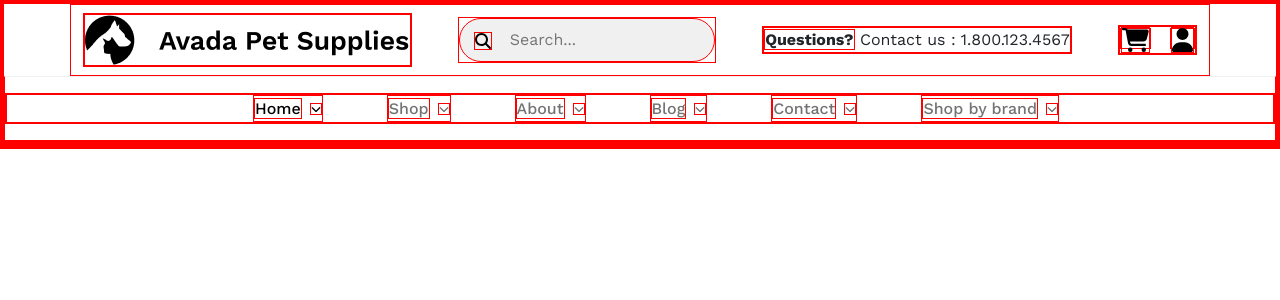
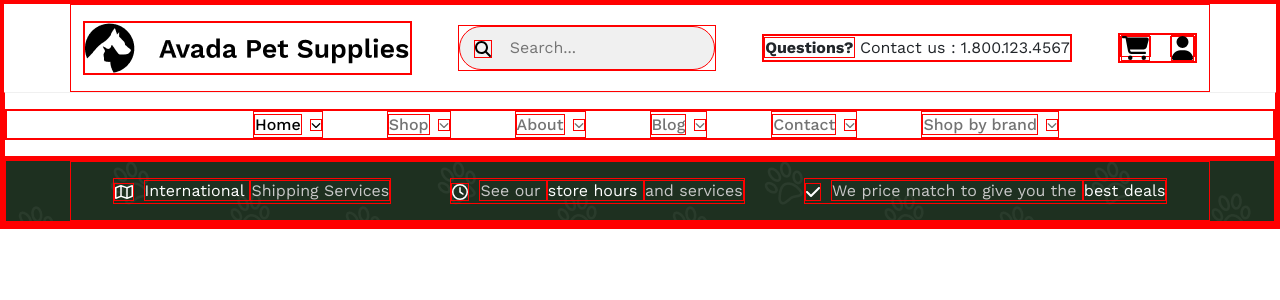
Before and after one commit to salamone-gius/proj-html-vuejs, a Vue app: page / in a window 1280 px wide. Shown: the top 300 px of the page. Built offline with nearby package versions, Linux system fonts and the light colour scheme; a web font is replaced by a local one.

Commit message:
ServicesBar comp created (main)

```diff
--- a/src/assets/style/global-parts/_variables.scss
+++ b/src/assets/style/global-parts/_variables.scss
@@ -13,6 +13,7 @@
     --tertiary-txt-color: rgb(80, 142, 90);
     --quaternary-txt-color:rgb(156, 165, 157);
     --pentenary-txt-color: rgb(115, 115, 115);
+    --exanary-txt-color: rgb(200, 200, 200);
 
     // --- BUTTONS COLORS --\\
     --primary-button-bg: rgb(255, 255, 255);
--- /dev/null
+++ b/src/components/commons/ServicesBar.vue
@@ -0,0 +1,45 @@
+<template>
+    <div class="services-bar">
+        <div class="container d-flex justify-content-around py-3">
+            <div class="service-1">
+                <i class="fa-regular fa-map"></i>
+                <span class="highlighted">International </span>
+                <span>Shipping Services</span>
+            </div>
+            <div class="service-2">
+                <i class="fa-regular fa-clock"></i>
+                <span>See our </span>
+                <span class="highlighted">store hours </span>
+                <span>and services</span>
+            </div>
+            <div class="services-3">
+                <i class="fa-solid fa-check"></i>
+                <span>We price match to give you the </span>
+                <span class="highlighted">best deals</span>
+            </div>
+        </div>
+    </div>
+</template>
+
+<script>
+export default {
+    name: 'ServicesBar',
+}
+</script>
+
+<style lang="scss" scoped>
+.services-bar {
+    background-color: var(--primary-bg-color);
+    background-image: url('../../assets/img/bg-transparent-3.png');
+    color: var(--exanary-txt-color);
+
+    svg, .highlighted {
+        color: var(--primary-txt-color);
+    }
+
+    svg {
+        margin-right: .625rem;
+        vertical-align: middle;
+    }
+}
+</style>
--- a/src/components/header/HeaderTop.vue
+++ b/src/components/header/HeaderTop.vue
@@ -1,5 +1,5 @@
 <template>
-    <div class="header-top container d-flex justify-content-between align-items-center py-2">
+    <div class="header-top container d-flex justify-content-between align-items-center py-3">
         <div class="logo-box">
             <LogoBox :logoSrc="logoInfo.logoImage" :logoAlt="logoInfo.logoImage"/>
         </div>
--- a/src/components/main/BaseMain.vue
+++ b/src/components/main/BaseMain.vue
@@ -1,15 +1,20 @@
 <template>
     <main>
-
+        <SectionHero/>
     </main>
 </template>
 
 <script>
+import SectionHero from './SectionHero.vue';
+
 export default {
     name: 'BaseMain',
+
+    components: {
+        SectionHero,
+    }
 }
 </script>
 
 <style lang="scss" scoped>
-
 </style>
--- /dev/null
+++ b/src/components/main/SectionHero.vue
@@ -0,0 +1,21 @@
+<template>
+    <section class="hero-section">
+        <ServicesBar/>
+    </section>
+</template>
+
+<script>
+import ServicesBar from './../commons/ServicesBar.vue';
+
+export default {
+    name: 'SectionHero',
+
+    components: {
+        ServicesBar,
+    }
+}
+</script>
+
+<style lang="scss" scoped>
+
+</style>
```
